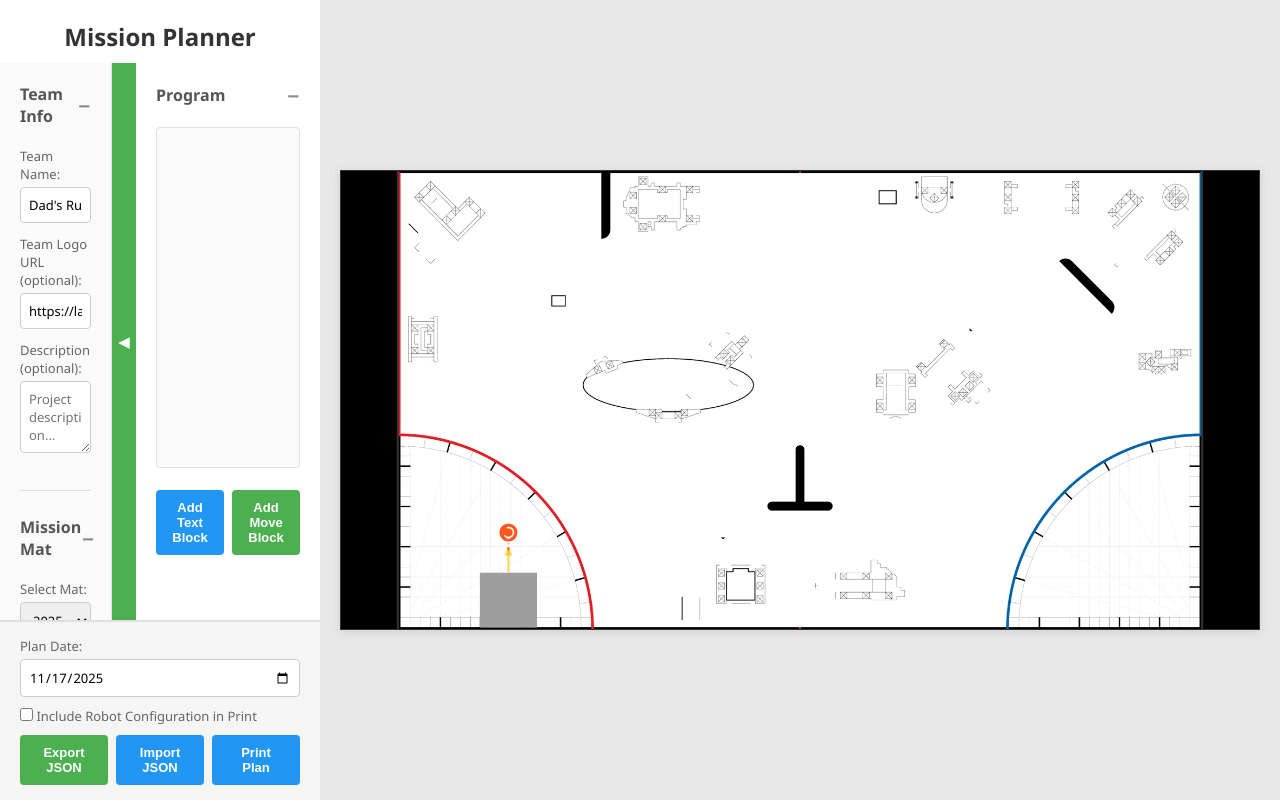
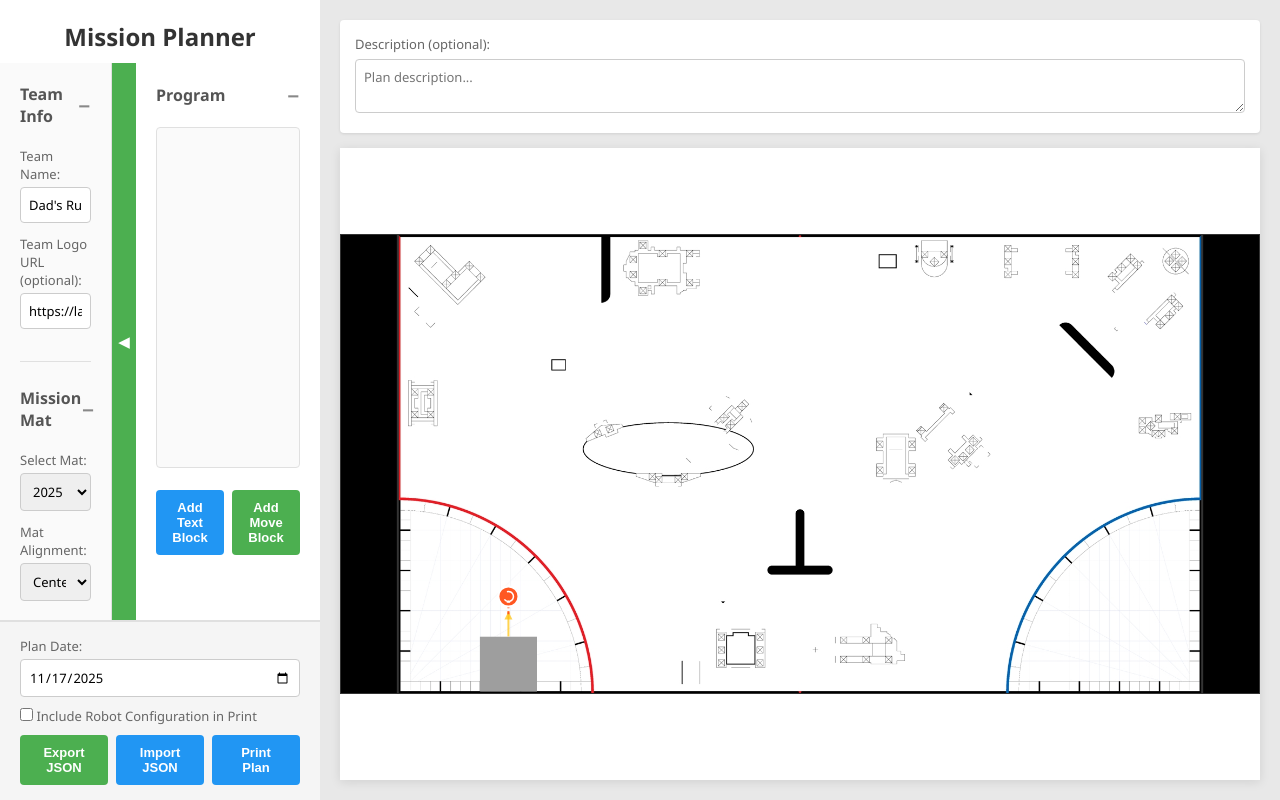
Before and after one commit to Lansing-Tech-Studio/mission-path-planner, a plain HTML site: page index.html in a window 1280 px wide. Drawn offline with Linux system fonts and the light colour scheme.

Commit message:
feat(ui): moving description to be above the canvas

```diff
--- a/index.html
+++ b/index.html
@@ -26,10 +26,6 @@
                         <div class="form-group">
                             <label for="teamLogo">Team Logo URL (optional):</label>
                             <input type="url" id="teamLogo" value="https://lansingtechstudio.org/assets/images/logo.png" placeholder="https://...">
-                        </div>
-                        <div class="form-group">
-                            <label for="description">Description (optional):</label>
-                            <textarea id="description" rows="3" placeholder="Project description..."></textarea>
                         </div>
                         </div>
                     </section>
@@ -156,6 +152,10 @@
 
         <!-- Right Panel: Canvas (75%) -->
         <div class="right-panel">
+            <div class="canvas-description">
+                <label for="description">Description (optional):</label>
+                <textarea id="description" rows="2" placeholder="Plan description..."></textarea>
+            </div>
             <canvas id="missionCanvas"></canvas>
         </div>
     </div>
--- a/styles.css
+++ b/styles.css
@@ -380,10 +380,41 @@ body {
     width: 75%;
     background-color: #e8e8e8;
     display: flex;
-    align-items: center;
-    justify-content: center;
+    flex-direction: column;
     padding: 20px;
     overflow: hidden;
+}
+
+.canvas-description {
+    background-color: #ffffff;
+    padding: 15px;
+    border-radius: 4px;
+    box-shadow: 0 1px 3px rgba(0, 0, 0, 0.1);
+    margin-bottom: 15px;
+    flex-shrink: 0;
+}
+
+.canvas-description label {
+    display: block;
+    font-size: 13px;
+    color: #666;
+    margin-bottom: 6px;
+    font-weight: 500;
+}
+
+.canvas-description textarea {
+    width: 100%;
+    padding: 8px;
+    border: 1px solid #ccc;
+    border-radius: 4px;
+    font-size: 13px;
+    font-family: inherit;
+    resize: vertical;
+}
+
+.canvas-description textarea:focus {
+    outline: none;
+    border-color: #4CAF50;
 }
 
 #missionCanvas {
@@ -392,6 +423,9 @@ body {
     max-width: 100%;
     max-height: 100%;
     object-fit: contain;
+    flex: 1;
+    display: block;
+    margin: auto;
 }
 
 /* Print Styles */
```
Also changed, not shown: README.md.
